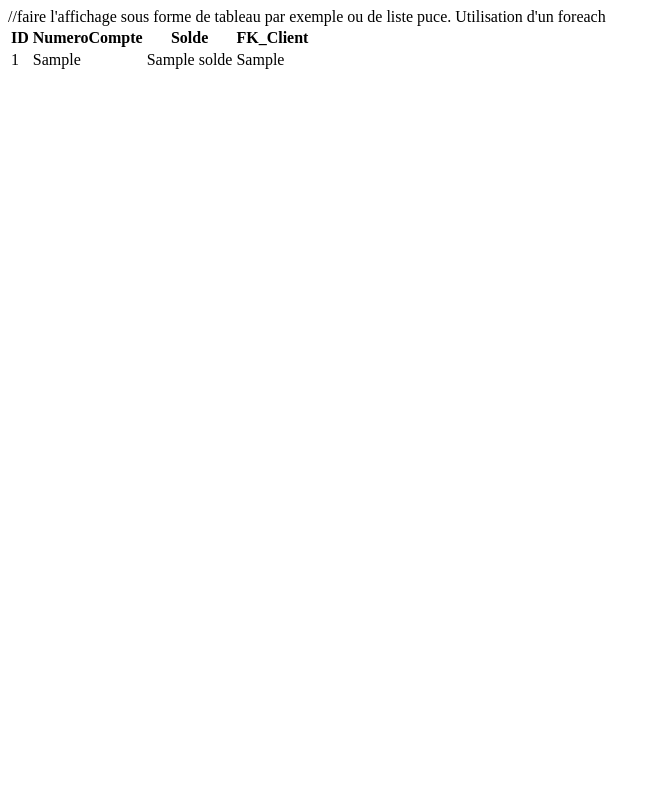
After one commit to Xena-17/banqueMVC, a PHP site: template Views/comptes/index.php in a window 1280 px wide. The commit adds this page. Shown: the whole page, without its empty margins (0-661 px from the left). Run offline with PHP 8.4, Linux system fonts and the light colour scheme; the template is opened without the code that fills it: most values are stand-ins (such as "Sample title", 1, 10 or a date in 2020).

Commit message:
affichage des comptes

```diff
--- a/Controllers/CompteController.php
+++ b/Controllers/CompteController.php
@@ -1,3 +1,7 @@
 <?php
 
-require_once '../Models/Compte.php';
+require_once '../Models/Comptes.php';
+
+$comptes = fetchcomptes();
+
+include '../Views/comptes/index.php';
--- a/Views/clients/comptes/index.php
+++ /dev/null
@@ -1,3 +0,0 @@
-<?php
-
-//faire l'affichage sous forme de tableau par exemple ou de liste puce. Utilisation d'un foreach
--- /dev/null
+++ b/Views/comptes/index.php
@@ -0,0 +1,23 @@
+
+
+//faire l'affichage sous forme de tableau par exemple ou de liste puce. Utilisation d'un foreach
+<table>
+    <thead>
+        <th>ID</th>
+        <th>NumeroCompte</th>
+        <th>Solde</th>
+        <th>FK_Client</th>
+    </thead>
+    <tbody>
+        <?php
+        foreach ($comptes as $compte) {
+            echo "<tr>";
+               echo "<td>". $compte ["ID"] . "</td>";
+               echo "<td>". $compte ["NumeroCompte"] . "</td>";
+               echo "<td>". $compte ["Solde"] . "</td>";
+               echo "<td>". $compte ["FK_Client"] . "</td>";
+            echo "</tr>";
+        }
+         ?>
+    </tbody>
+</table>
--- a/index.php
+++ b/index.php
@@ -1,9 +1,11 @@
 <button onclick="redirectToClients()">Clients</button>
-<button>Comptes</button>
+<button onclick="redirectToComptes()">Comptes</button>
 
 <script type="text/javascript">
     function redirectToClients(){
         window.location.replace ('./Controllers/ClientController.php');
-
+    }
+    function redirectToComptes(){
+        window.location.replace ('./Controllers/CompteController.php');
     }
 </script>
```
Also changed, not shown: Models/Comptes.php (+9 -1 lines).
